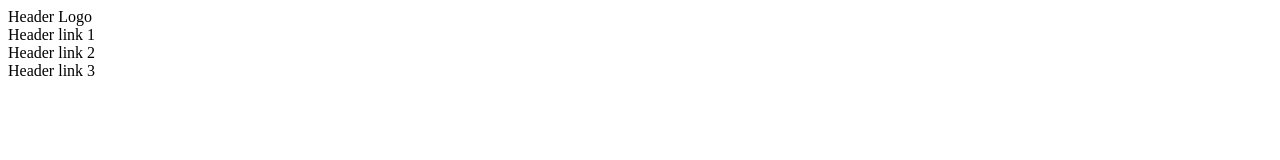
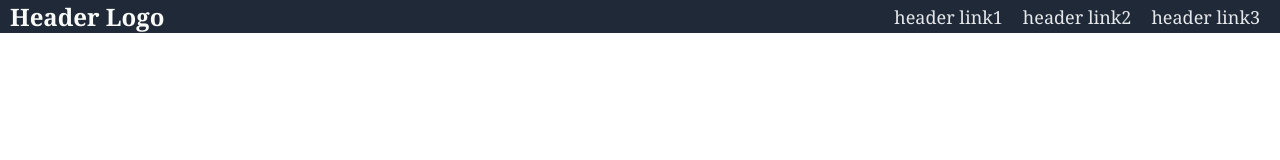
Before and after one commit to oprime9117/landing-age, a plain HTML site: page index.html in a window 1280 px wide. Drawn offline with Linux system fonts and the light colour scheme.

Commit message:
completed the header upper part and styled it

```diff
--- a/index.html
+++ b/index.html
@@ -11,9 +11,12 @@
     <div class="header">
 
         <div class="header-logo">Header Logo</div>
-        <div class="header-links">Header link 1</div>
-        <div class="header-links">Header link 2</div>
-        <div class="header-links">Header link 3</div>
+        <div class="h-links">
+            <a href="#"> header link1</a>
+            <a href="#"> header link2</a>
+            <a href="#"> header link3</a>
+        </div>
+
     </div>
 
   </body>
--- a/style.css
+++ b/style.css
@@ -0,0 +1,38 @@
+* {
+    box-sizing: border-box;
+    margin: 0;
+    padding: 0;
+    font-family: "Cambria", "Cochin", Georgia, Times, 'Times New Roman', serif;
+}
+.header {
+    display: flex ;
+    margin: 0;
+    padding: 0;
+    justify-content: space-between;
+    background-color: #1f2937;
+    align-items: center;
+}
+
+.h-links {
+    display: flex;
+    padding-right: 20px;
+    gap: 20px;
+    font-size: 18px;
+    color: #e5e7eb;
+
+}
+
+.header-logo {
+    padding-left: 10px;
+    font-size: 24px;
+    color: #f9fbf8;
+    font-weight: bold;
+}
+
+a {
+    text-decoration: none;
+    color: #e5e7eb;
+}
+a:hover{
+    color: aqua;
+}
```
